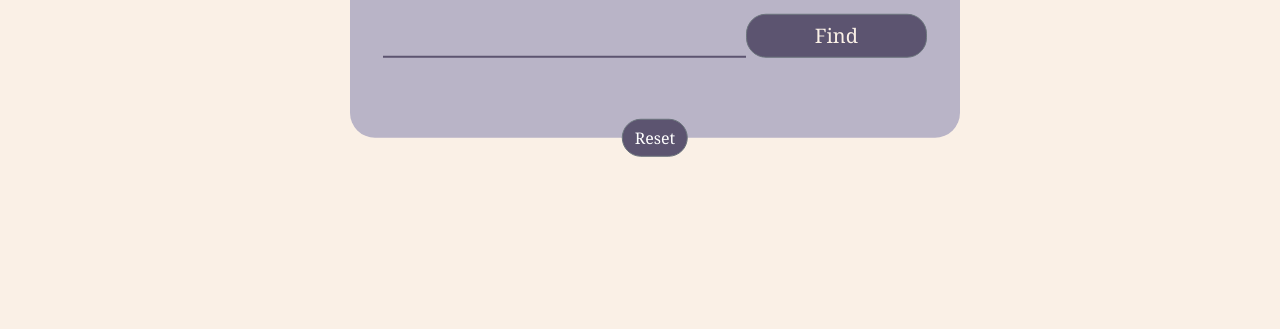
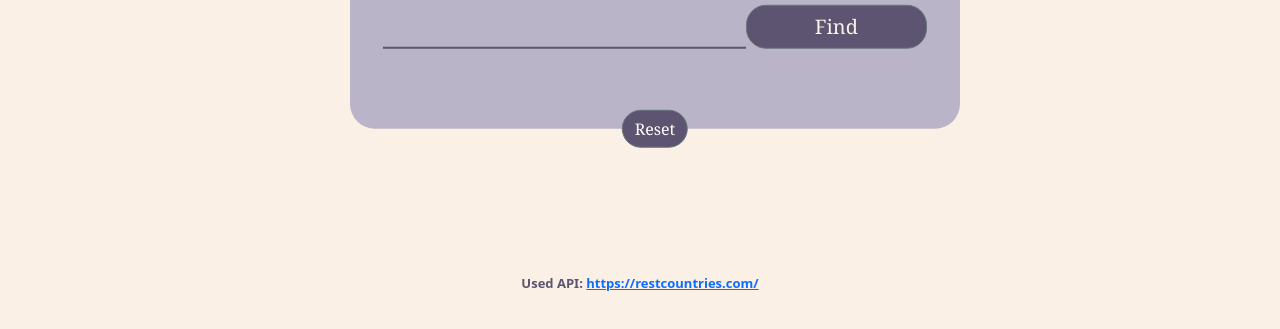
Before and after one commit to paulinas24/country-api, a plain HTML site: page index.html in a window 1280 px wide. Shown: the part 471-800 px from the top of the page. Drawn offline with nearby package versions, Linux system fonts and the light colour scheme.

Commit message:
changes credits for API

```diff
--- a/index.html
+++ b/index.html
@@ -61,4 +61,8 @@
     <script src="https://cdn.jsdelivr.net/npm/bootstrap@5.3.1/dist/js/bootstrap.bundle.min.js" integrity="sha384-HwwvtgBNo3bZJJLYd8oVXjrBZt8cqVSpeBNS5n7C8IVInixGAoxmnlMuBnhbgrkm" crossorigin="anonymous"></script>
     <script src="script.js"></script>
   </body>
+  <footer class="position-absolute bottom-0 start-50 translate-middle-x">
+    <p>Used API: <a href="https://restcountries.com/">https://restcountries.com/</a></p>
+
+  </footer>
 </html>
--- a/style.css
+++ b/style.css
@@ -72,3 +72,10 @@ color:rgb(250, 240, 230)
     border-radius: 50px;
 
 }
+footer {
+    color:rgb(92, 84, 112);
+}
+footer, p {
+    font-size: small;
+
+}
```
